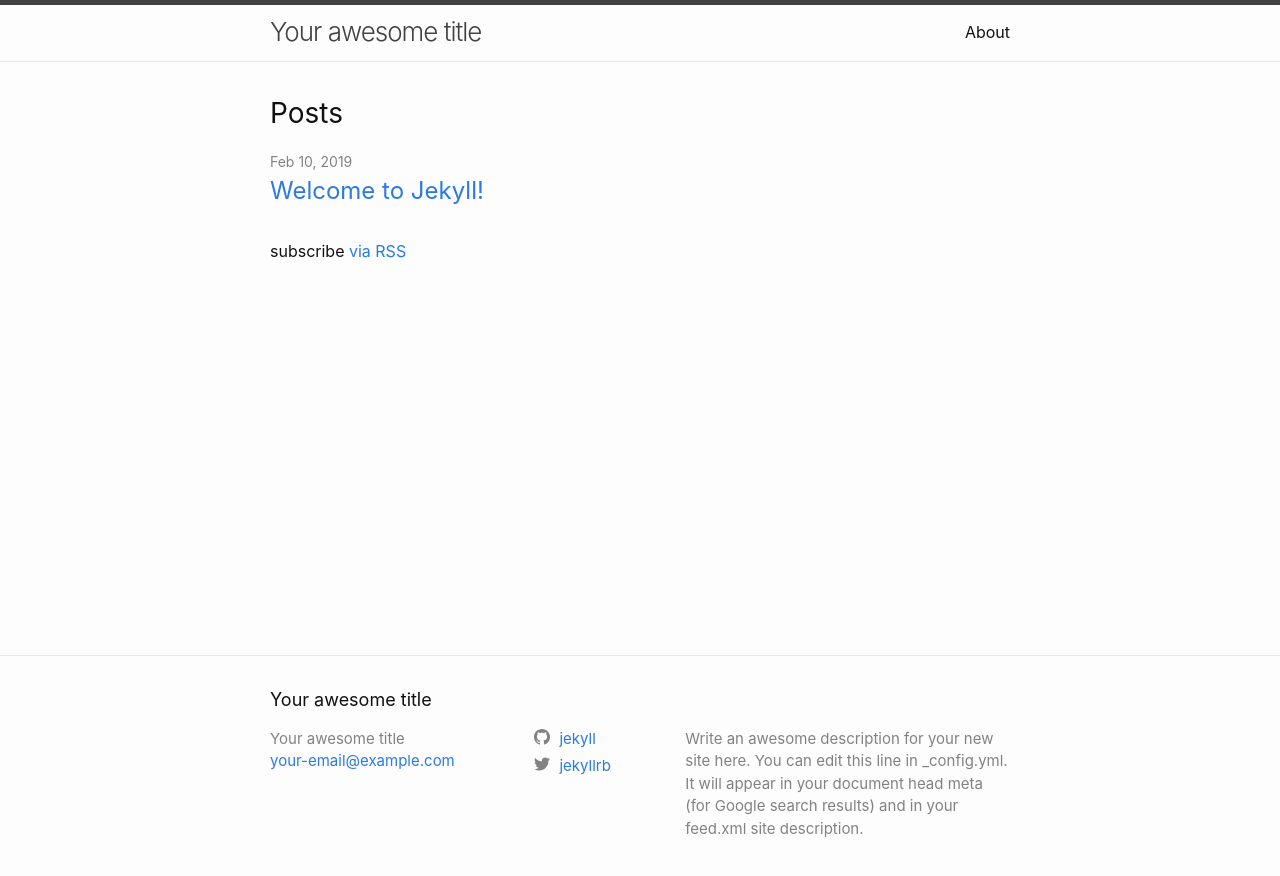
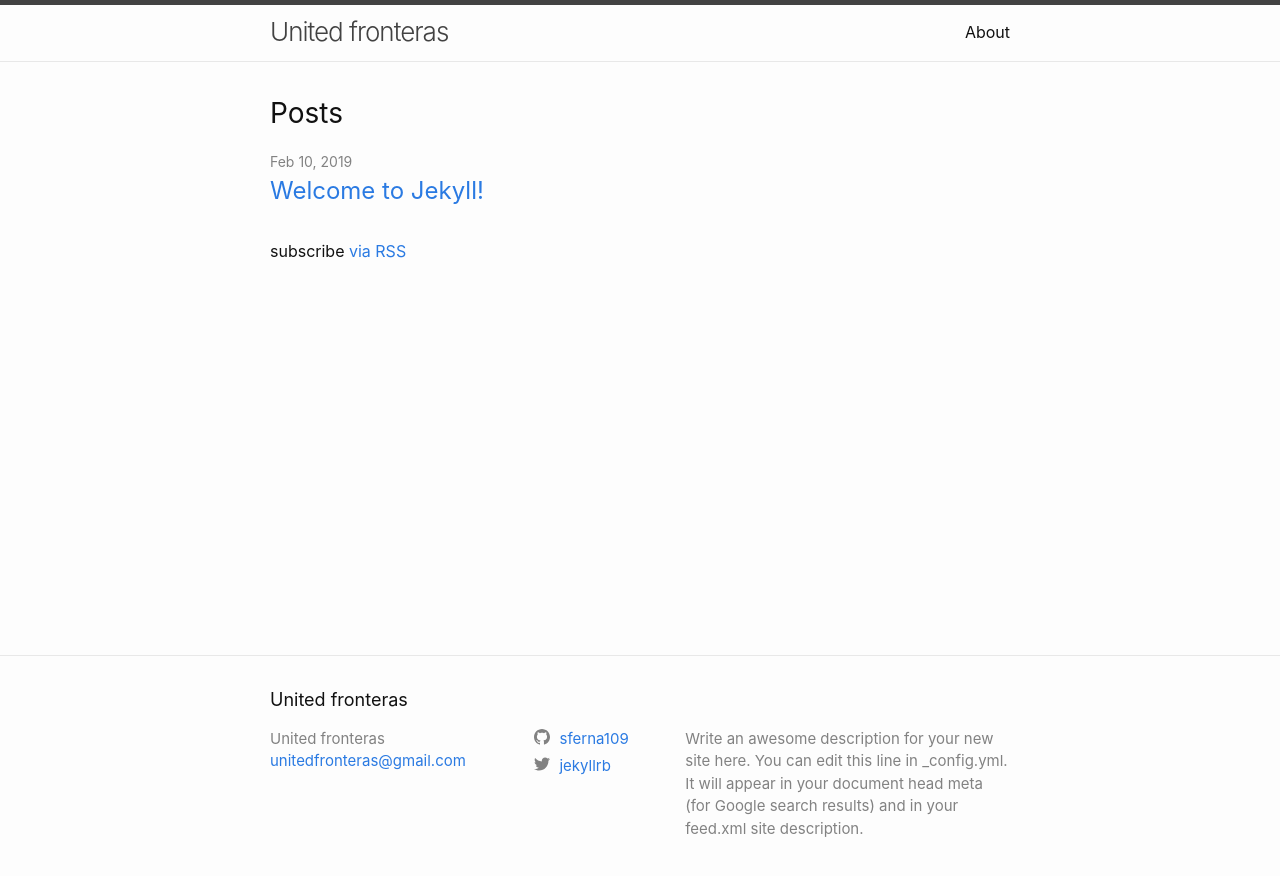
Before and after one commit to RubriaR/rubriarocha, a Jekyll site: the page built from index.md, in a window 1280 px wide. Shown: the top 876 px of the page. Built offline with Jekyll 4.4.1, drawn with Linux system fonts in a browser that asks for light colours.

Commit message:
Cambios en Config

```diff
--- a/_config.yml
+++ b/_config.yml
@@ -13,8 +13,8 @@
 # you will see them accessed via {{ site.title }}, {{ site.email }}, and so on.
 # You can create any custom variable you would like, and they will be accessible
 # in the templates via {{ site.myvariable }}.
-title: Your awesome title
-email: your-email@example.com
+title: United fronteras
+email: unitedfronteras@gmail.com
 description: >- # this means to ignore newlines until "baseurl:"
   Write an awesome description for your new site here. You can edit this
   line in _config.yml. It will appear in your document head meta (for
@@ -22,7 +22,7 @@ description: >- # this means to ignore newlines until "baseurl:"
 baseurl: "" # the subpath of your site, e.g. /blog
 url: "" # the base hostname & protocol for your site, e.g. http://example.com
 twitter_username: jekyllrb
-github_username:  jekyll
+github_username:  sferna109
 
 # Build settings
 markdown: kramdown
```
Also changed, not shown: Gemfile.lock.
